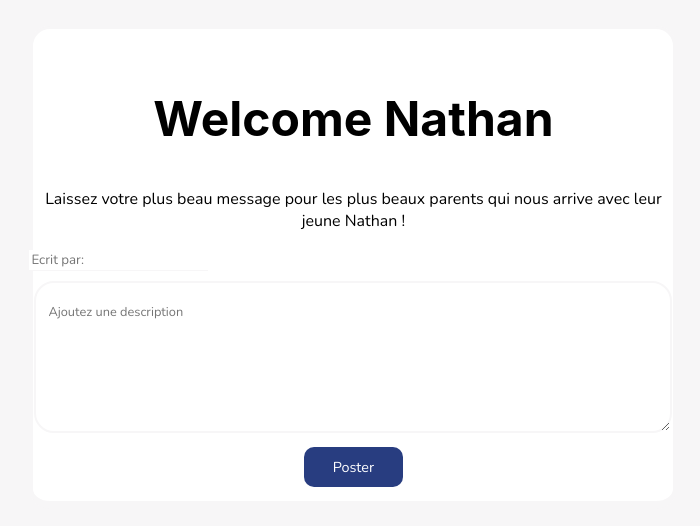
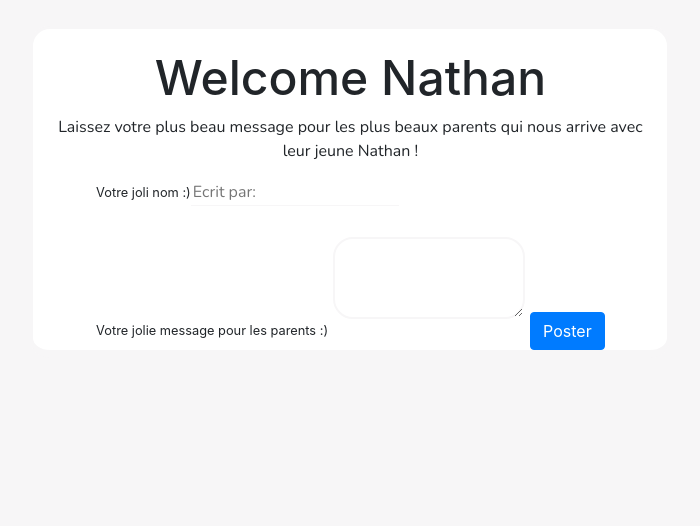
Before and after one commit to Kvin3324/welcome_nathan, a React (Create React App) app: page / in a window 1280 px wide. Shown: the part 102-628 px from the top of the page, without its empty margins (264-964 px from the left). Built offline with nearby package versions, Linux system fonts and the light colour scheme.

Commit message:
Add bootstrap

```diff
--- a/public/index.html
+++ b/public/index.html
@@ -19,6 +19,7 @@
       href="https://fonts.googleapis.com/css?family=Nunito&display=swap"
       rel="stylesheet"
     />
+    <link rel="stylesheet" href="https://stackpath.bootstrapcdn.com/bootstrap/4.5.2/css/bootstrap.min.css">
     <!--
       Notice the use of %PUBLIC_URL% in the tags above.
       It will be replaced with the URL of the `public` folder during the build.
--- a/src/Welcome.js
+++ b/src/Welcome.js
@@ -38,17 +38,24 @@ function Welcome() {
         <p className="message--content">Laissez votre plus beau message pour les plus beaux parents qui nous arrive avec leur jeune Nathan ! </p>
       </div>
       <div>
-        <input type="text" placeholder="Ecrit par:" className="authour--input" ref={authorInput}></input>
-        <textarea
-          id="inputDesc"
-          rows="6"
-          cols="80"
-          placeholder="Ajoutez une description"
-          ref={messageInput}
-        ></textarea>
-      </div>
-      <div className="btn--send">
-        <input type="button" value="Poster" className="button--send" onClick={sendMessage}></input>
+        <form>
+          <div className="form-group">
+            <label>
+              <small>Votre joli nom :)</small>
+            </label>
+            <input type="text" placeholder="Ecrit par:" ref={authorInput}/>
+          </div>
+          <div>
+            <label>
+              <small>Votre jolie message pour les parents :)</small>
+            </label>
+            <textarea
+              className="form-group"
+              ref={messageInput}
+              ></textarea>
+              <button type="submit" className="btn btn-primary">Poster</button>
+          </div>
+        </form>
       </div>
     </section>
   )
```
